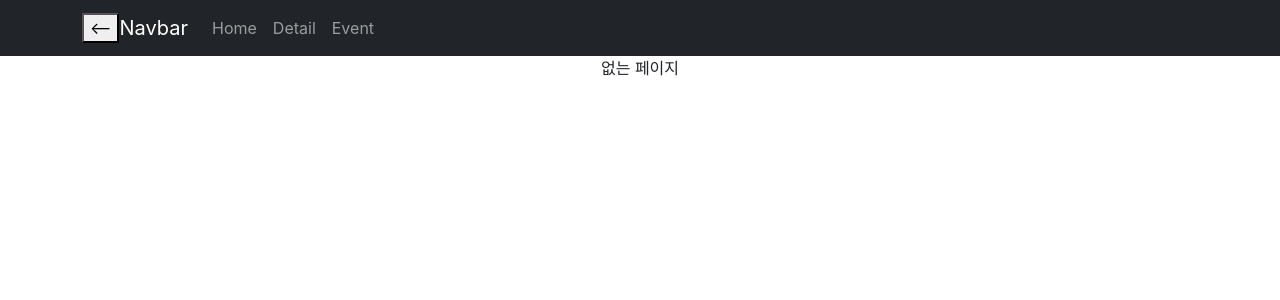
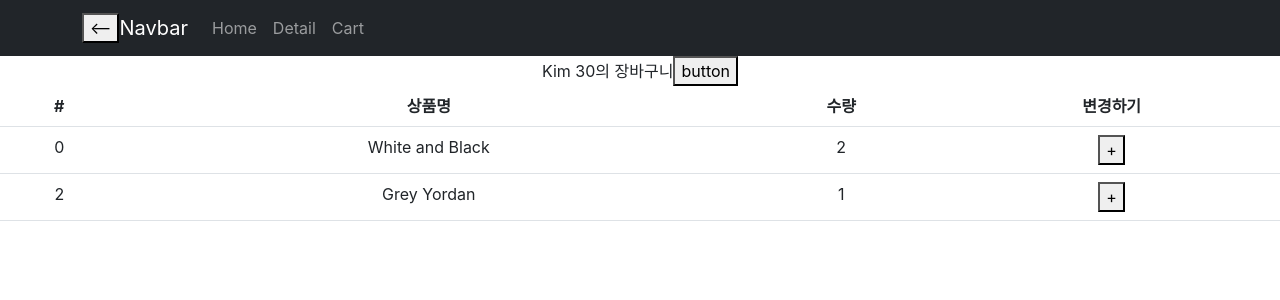
Before and after one commit to junzerokim/React-Shop, a React (Create React App) app: page /cart in a window 1280 px wide. Shown: the top 300 px of the page. Built offline with nearby package versions, Linux system fonts and the light colour scheme.

Commit message:
React Redux Practice

```diff
--- a/package.json
+++ b/package.json
@@ -3,6 +3,7 @@
   "version": "0.1.0",
   "private": true,
   "dependencies": {
+    "@reduxjs/toolkit": "^1.9.1",
     "@testing-library/jest-dom": "^5.16.5",
     "@testing-library/react": "^13.4.0",
     "@testing-library/user-event": "^13.5.0",
@@ -11,6 +12,7 @@
     "react": "^18.2.0",
     "react-bootstrap": "^2.7.0",
     "react-dom": "^18.2.0",
+    "react-redux": "^8.0.5",
     "react-router-dom": "^6.4.5",
     "react-scripts": "5.0.1",
     "styled-components": "^5.3.6",
--- a/src/App.css
+++ b/src/App.css
@@ -1,3 +1,14 @@
+.start {
+  opacity: 0;
+}
+
+.end {
+  opacity: 1;
+  transition: opacity 0.5s;
+}
+
+.container {
+}
 .main-bg {
   height: 300px;
   background-image: url('https://codingapple.com/wp-content/uploads/2022/04/bg.png');
--- a/src/App.js
+++ b/src/App.js
@@ -4,6 +4,7 @@ import data from './data.js';
 import { Navbar, Container, Nav, Row, Col } from 'react-bootstrap';
 import { Routes, Route, Link, useNavigate, Outlet } from 'react-router-dom';
 import Detail from './routes/Detail';
+import Cart from './routes/Cart';
 import axios from 'axios';
 
 function App() {
@@ -40,10 +41,10 @@ function App() {
             </Nav.Link>
             <Nav.Link
               onClick={() => {
-                navigate('event');
+                navigate('cart');
               }}
             >
-              Event
+              Cart
             </Nav.Link>
           </Nav>
         </Container>
@@ -58,7 +59,7 @@ function App() {
               <div className="container">
                 <Row>
                   {shoes.map((a, i) => {
-                    return <Card shoes={shoes[i]} i={i} />;
+                    return <Card shoes={shoes[i]} i={i} key={i} />;
                   })}
                 </Row>
               </div>
@@ -77,21 +78,8 @@ function App() {
           }
         />
         <Route path="/detail/:id" element={<Detail Row={Row} shoes={shoes} />} />;
-        <Route path="/event" element={<Event />}>
-          <Route path="one" element={<div>첫 주문시 양배추즙 서비스</div>} />
-          <Route path="two" element={<div>생일기념 쿠폰받기</div>} />
-        </Route>
-        <Route path="*" element={<div>없는 페이지</div>} />;
+        <Route path="/cart" element={<Cart />} />
       </Routes>
-    </div>
-  );
-}
-
-function Event() {
-  return (
-    <div>
-      <h4>오늘의 이벤트</h4>
-      <Outlet />
     </div>
   );
 }
--- a/src/index.js
+++ b/src/index.js
@@ -4,13 +4,17 @@ import './index.css';
 import App from './App';
 import reportWebVitals from './reportWebVitals';
 import { BrowserRouter } from 'react-router-dom';
+import { Provider } from 'react-redux';
+import store from './store';
 
 const root = ReactDOM.createRoot(document.getElementById('root'));
 root.render(
   <React.StrictMode>
-    <BrowserRouter>
-      <App />
-    </BrowserRouter>
+    <Provider store={store}>
+      <BrowserRouter>
+        <App />
+      </BrowserRouter>
+    </Provider>
   </React.StrictMode>
 );
 
--- /dev/null
+++ b/src/routes/Cart.js
@@ -0,0 +1,52 @@
+import { Table } from 'react-bootstrap';
+import { useDispatch, useSelector } from 'react-redux';
+import { changeName, increaseAge } from '../store/userSlice';
+import { addCount } from '../store';
+
+function Cart() {
+  let state = useSelector((state) => state);
+  let dispatch = useDispatch();
+
+  return (
+    <div>
+      {state.user.name} {state.user.age}의 장바구니
+      <button
+        onClick={() => {
+          dispatch(increaseAge(1));
+        }}
+      >
+        button
+      </button>
+      <Table>
+        <thead>
+          <tr>
+            <th>#</th>
+            <th>상품명</th>
+            <th>수량</th>
+            <th>변경하기</th>
+          </tr>
+        </thead>
+        <tbody>
+          {state.cart.map((x, i) => (
+            <tr key={i}>
+              <td>{x.id}</td>
+              <td>{x.name}</td>
+              <td>{x.count}</td>
+              <td>
+                <button
+                  onClick={() => {
+                    dispatch(addCount(state.cart[i].id));
+                  }}
+                >
+                  +
+                </button>
+              </td>
+            </tr>
+          ))}
+        </tbody>
+      </Table>
+    </div>
+  );
+}
+
+export default Cart;
--- a/src/routes/Detail.js
+++ b/src/routes/Detail.js
@@ -1,16 +1,21 @@
 import { useEffect, useState } from 'react';
 import { useParams } from 'react-router-dom';
 import { Nav } from 'react-bootstrap';
+import { addItem } from '../store';
+import { useDispatch, useSelector } from 'react-redux';
 
 function Detail(props) {
   let [count, setCount] = useState(0);
   let [alert, setAlert] = useState(true);
   let [num, setNum] = useState('');
   let [tap, setTap] = useState(0);
+  let [fade2, setFade2] = useState('');
   let { id } = useParams();
   let findProduct = props.shoes.find((a) => {
     return a.id === Number(id);
   });
+  let dispatch = useDispatch();
+  let state = useSelector((state) => state);
 
   useEffect(() => {
     let a = setTimeout(() => {
@@ -27,8 +32,17 @@ function Detail(props) {
     }
   }, [num]);
 
+  useEffect(() => {
+    setTimeout(() => {
+      setFade2('end');
+    }, 1);
+    return () => {
+      setFade2('');
+    };
+  }, []);
+
   return (
-    <div className="container">
+    <div className={`container start ${fade2}`}>
       {alert === true ? <div className="alert alert-warning">2초이내 구매시 할인</div> : null}
       <button onClick={() => setCount(count + 1)}>button</button>
       <props.Row>
@@ -45,7 +59,14 @@ function Detail(props) {
           <h4 className="pt-5">{findProduct.title}</h4>
           <p>{findProduct.content}</p>
           <p>{findProduct.price}원</p>
-          <button className="btn btn-danger">주문하기</button>
+          <button
+            className="btn btn-danger"
+            onClick={() => {
+              dispatch(addItem({ id: 1, name: 'Red Knit', count: 1 }));
+            }}
+          >
+            주문하기
+          </button>
         </div>
       </props.Row>
 
@@ -81,13 +102,23 @@ function Detail(props) {
           </Nav.Link>
         </Nav.Item>
       </Nav>
-      <TapContent tap={tap} />
+      <TapContent tap={tap} shoes={props.shoes} />
     </div>
   );
 }
 
-function TapContent({ tap }) {
-  return [<div>button0</div>, <div>button1</div>, <div>button2</div>][tap];
+function TapContent({ tap, shoes }) {
+  let [fade, setFade] = useState('');
+  useEffect(() => {
+    let a = setTimeout(() => {
+      setFade('end');
+    }, 1);
+    return () => {
+      clearTimeout(a);
+      setFade('');
+    };
+  }, [tap]);
+  return <div className={`start ${fade}`}>{[<div>{shoes[0].title}</div>, <div>button1</div>, <div>button2</div>][tap]}</div>;
 }
 
 export default Detail;
--- /dev/null
+++ b/src/store.js
@@ -0,0 +1,36 @@
+import { configureStore, createSlice } from '@reduxjs/toolkit';
+import user from './store/userSlice';
+
+let stock = createSlice({
+  name: 'stock',
+  initialState: [10, 11, 12],
+});
+
+let cart = createSlice({
+  name: 'cart',
+  initialState: [
+    { id: 0, name: 'White and Black', count: 2 },
+    { id: 2, name: 'Grey Yordan', count: 1 },
+  ],
+  reducers: {
+    addCount(state, action) {
+      let num = state.findIndex((x) => {
+        return x.id === action.payload;
+      });
+      state[num].count++;
+    },
+    addItem(state, action) {
+      state.push(action.payload);
+    },
+  },
+});
+
+export let { addCount, addItem } = cart.actions;
+
+export default configureStore({
+  reducer: {
+    user: user.reducer,
+    stock: stock.reducer,
+    cart: cart.reducer,
+  },
+});
--- /dev/null
+++ b/src/store/userSlice.js
@@ -0,0 +1,19 @@
+import { createSlice } from '@reduxjs/toolkit';
+
+let user = createSlice({
+  name: 'user',
+  initialState: { name: 'Kim', age: 30 },
+  reducers: {
+    changeName(state) {
+      state.name = 'Park';
+    },
+
+    increaseAge(state, action) {
+      state.age += action.payload;
+    },
+  },
+});
+
+export let { changeName, increaseAge } = user.actions;
+
+export default user;
```
Also changed, not shown: 2 other files (tests, documents, lock files or other folders).
